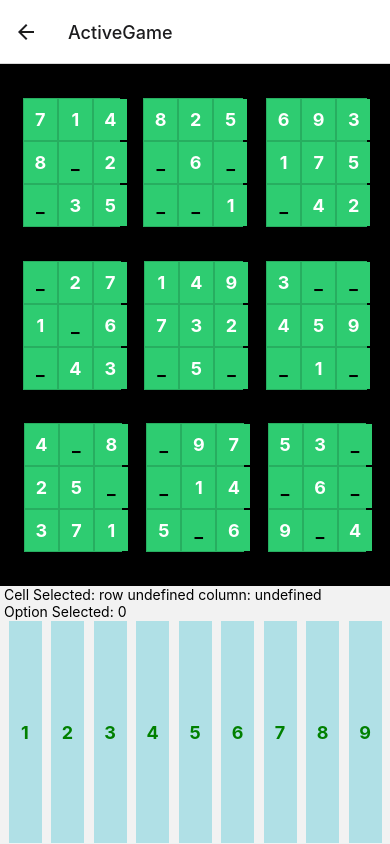
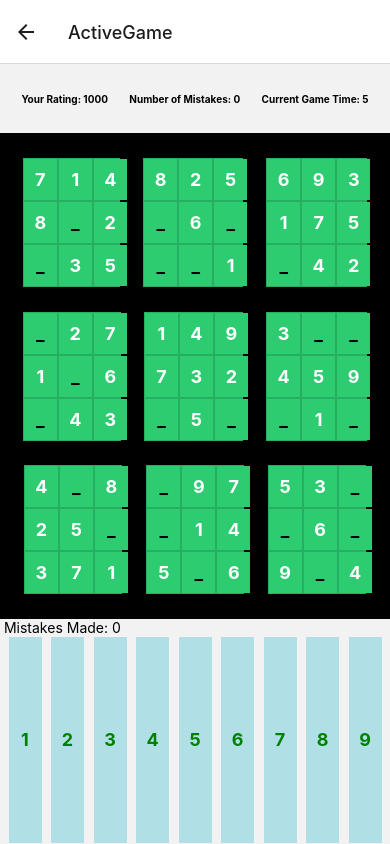
Before and after one commit to justin-tat/2P-Sudoku, a React Native app in the folder Sudoku/: screen /ActiveGame in a window 390 px wide. Built offline with nearby package versions, Linux system fonts and the light colour scheme.

Commit message:
Basic Info Bar for game screen prototype

```diff
--- a/Sudoku/components/Gameplay/ActiveGame.js
+++ b/Sudoku/components/Gameplay/ActiveGame.js
@@ -2,6 +2,7 @@ import React from 'react';
 import {generateUniqueBoard} from '../globals.js';
 import Board from './Grid/Board.js';
 import Options from './Options.js';
+import InfoBar from './InfoBar.js';
 import {StyleSheet, Text} from 'react-native';
 import {SafeAreaView} from 'react-native-safe-area-context';
 
@@ -10,14 +11,33 @@ class ActiveGame extends React.Component {
     super(props);
     const board = generateUniqueBoard(25);
     this.state = {
+      rating: 1000,
       currentBoard: board[1],
       solutionBoard: board[2],
       selectedTile: [],
       selectedOption: 0,
+      numMistakes: 0,
+      tilesLeft: 25, //Same number as generate Unique Board
+      time: 0,
+      timerID: 0,
     };
     this.selectTile = this.selectTile.bind(this);
     this.selectOption = this.selectOption.bind(this);
   }
+  componentDidMount() {
+    const timerID = setInterval(() => {
+      let currTime = this.state.time + 1;
+      this.setState({time: currTime});
+    }, 1000);
+    this.setState({
+      timerID: timerID,
+    });
+  }
+
+  componentWillUnmount() {
+    clearInterval(this.state.timerID);
+  }
+
   selectTile(xcor, ycor) {
     this.setState({
       selectedTile: [xcor, ycor],
@@ -29,28 +49,36 @@ class ActiveGame extends React.Component {
       let updatedBoard = this.state.currentBoard;
       // eslint-disable-next-line prettier/prettier
       updatedBoard[this.state.selectedTile[1]][this.state.selectedTile[0]] = +num;
+
       this.setState({
         currentBoard: updatedBoard,
         selectedTile: [],
-        selectedOption: num,
+      });
+    } else {
+      let updatedMistakes = this.state.numMistakes;
+      updatedMistakes++;
+      this.setState({
+        numMistakes: updatedMistakes,
+        selectedTile: [],
       });
     }
+    //Put in what happens if you're wrong here
   }
 
   render() {
     return (
       <SafeAreaView style={styles.gameScreen}>
+        <InfoBar
+          rating={this.state.rating}
+          numMistakes={this.state.numMistakes}
+          time={this.state.time + this.state.numMistakes * 10}
+        />
         <Board
           board={this.state.currentBoard}
           selectTile={this.selectTile}
           selectedTile={this.state.selectedTile}
         />
-        <Text>
-          {' '}
-          Cell Selected:{' '}
-          {`row ${this.state.selectedTile[1]} column: ${this.state.selectedTile[0]} `}
-        </Text>
-        <Text> Option Selected: {this.state.selectedOption}</Text>
+        <Text> Mistakes Made: {this.state.numMistakes}</Text>
         <Options selectOption={this.selectOption} />
       </SafeAreaView>
     );
--- a/Sudoku/components/Gameplay/Grid/Cell.js
+++ b/Sudoku/components/Gameplay/Grid/Cell.js
@@ -58,9 +58,6 @@ const styles = StyleSheet.create({
   player: {
     color: 'black',
   },
-  option: {
-    color: 'green',
-  },
 });
 
 export default Cell;
--- /dev/null
+++ b/Sudoku/components/Gameplay/InfoBar.js
@@ -0,0 +1,39 @@
+import React from 'react';
+import {View, StyleSheet, Text} from 'react-native';
+
+const InfoBar = props => {
+  return (
+    <View style={styles.infoBar}>
+      <View style={styles.infoBarChild}>
+        <Text style={styles.childText}>Your Rating: {props.rating}</Text>
+      </View>
+      <View style={styles.infoBarChild}>
+        <Text style={styles.childText}>
+          Number of Mistakes: {props.numMistakes}
+        </Text>
+      </View>
+      <View style={styles.infoBarChild}>
+        <Text style={styles.childText}>Current Game Time: {props.time}</Text>
+      </View>
+    </View>
+  );
+};
+
+const styles = StyleSheet.create({
+  infoBar: {
+    flexDirection: 'row',
+    justifyContent: 'space-evenly',
+    flex: 1,
+    borderRadius: 10,
+  },
+  infoBarChild: {
+    alignItems: 'center',
+    justifyContent: 'center',
+  },
+  childText: {
+    fontWeight: 'bold',
+    fontSize: 10,
+  },
+});
+
+export default InfoBar;
```
